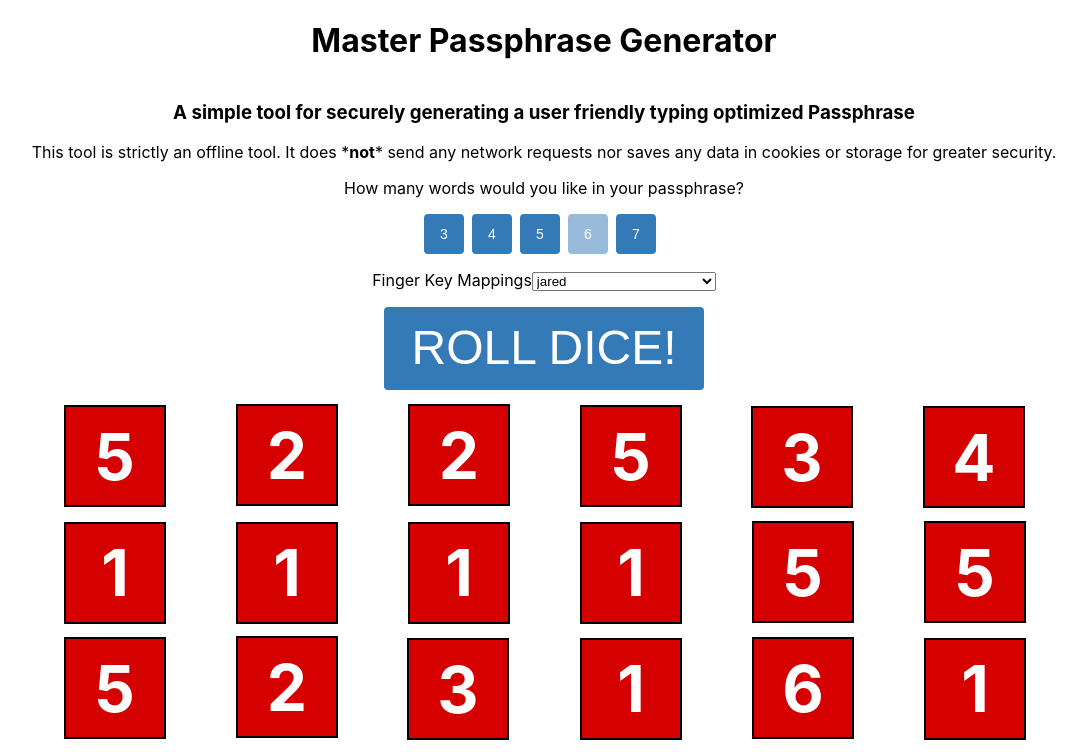
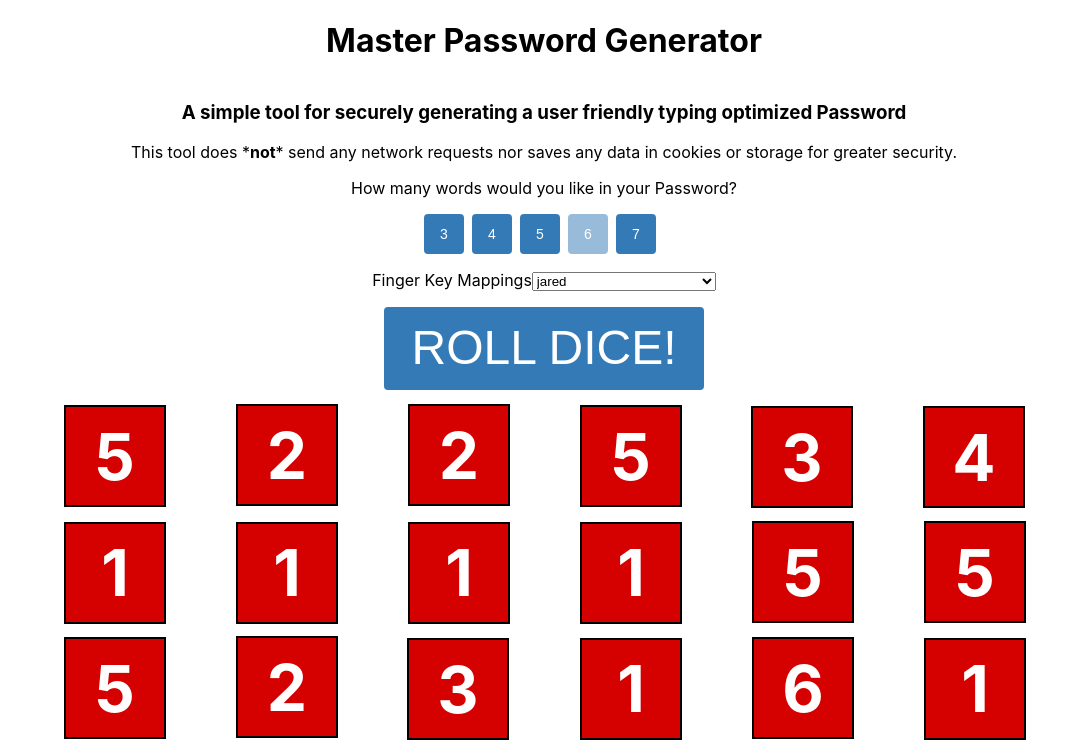
Before and after one commit to JaredPotter/electron-master-password-generator, a React (Create React App) app: page / in a window 1280 px wide. Shown: the top 752 px of the page, without its empty margins (96-1182 px from the left). Built offline with nearby package versions, Linux system fonts and the light colour scheme.

Commit message:
Update text

```diff
--- a/src/App.tsx
+++ b/src/App.tsx
@@ -319,18 +319,17 @@ function App() {
 
   return (
     <div className="App">
-      <h1>Master Passphrase Generator</h1>
+      <h1>Master Password Generator</h1>
       <h3>
         A simple tool for securely generating a user friendly typing optimized
-        Passphrase
+        Password
       </h3>
       <div className="description">
-        This tool is strictly an offline tool. It does *<strong>not</strong>*
-        send any network requests nor saves any data in cookies or storage for
-        greater security.
+        This tool does *<strong>not</strong>* send any network requests nor
+        saves any data in cookies or storage for greater security.
       </div>
       <div className="description">
-        How many words would you like in your passphrase?
+        How many words would you like in your Password?
       </div>
       <div>
         <button
```
